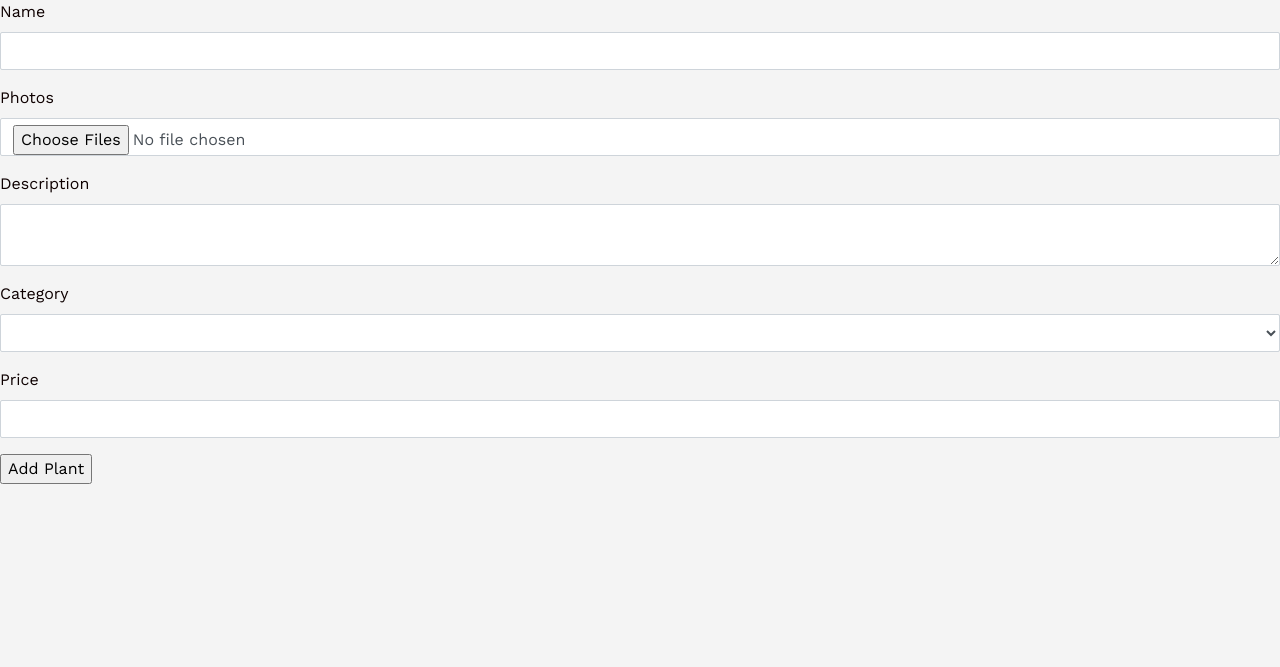
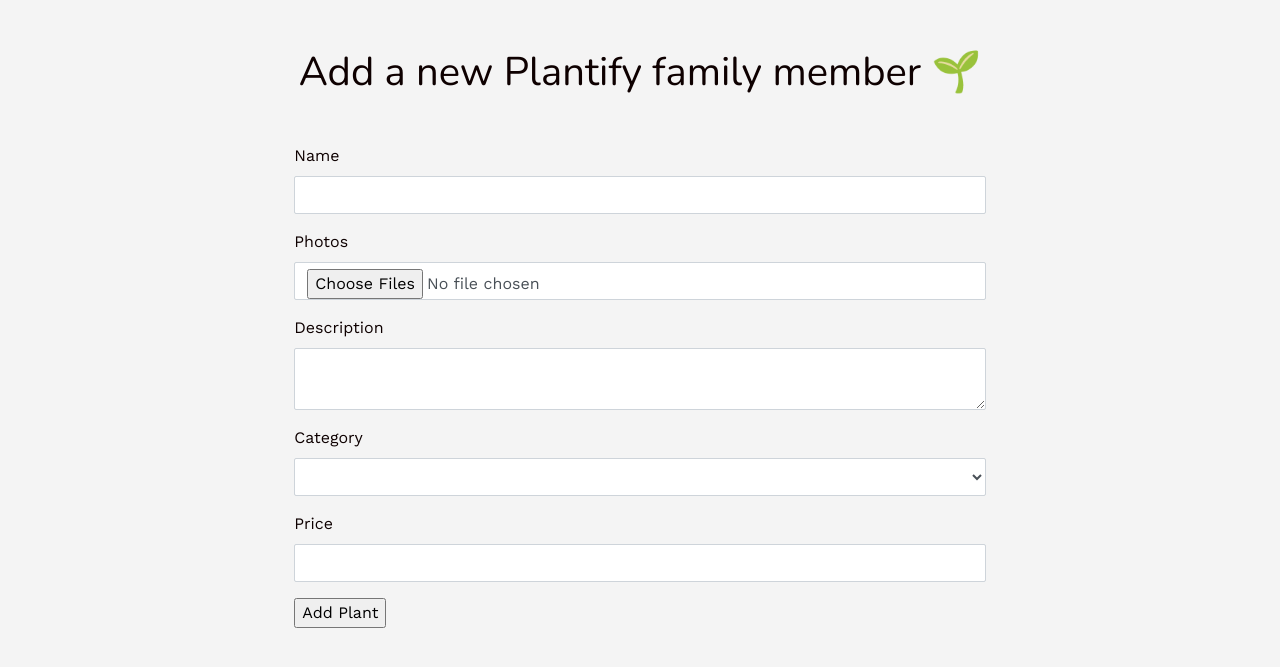
Before and after one commit to ClementPM/plantify, a Rails app: page /plants/new in a window 1280 px wide. Shown: the part 58-725 px from the top of the page. Run offline with Rails 7, Linux system fonts and the light colour scheme; a user stored in the database is signed in; style sheets or scripts are compiled from the project's sources; some libraries are stand-ins or nearby versions.

Commit message:
new plant form page done

```diff
--- /dev/null
+++ b/app/assets/stylesheets/components/_form.scss
@@ -0,0 +1,7 @@
+.new-form {
+  margin-right: auto;
+  margin-left: auto;
+  padding-right: 15px;
+  padding-left: 15px;
+  width: 65%;
+}
--- a/app/assets/stylesheets/components/_index.scss
+++ b/app/assets/stylesheets/components/_index.scss
@@ -3,3 +3,4 @@
 @import "avatar";
 @import "navbar";
 @import "splashpage";
+@import "form";
--- a/app/views/plants/_form.html.erb
+++ b/app/views/plants/_form.html.erb
@@ -1,3 +1,8 @@
+<div class="container mt-5">
+  <h1 class="mb-5 text-center">
+    Add a new Plantify family member 🌱
+  </h1>
+  <div class="new-form">
     <%= simple_form_for [@plant] do |f| %>
       <%= f.input :name %>
       <%= f.input :photos, as: :file, input_html: { multiple: 'multiple' } %>
@@ -6,3 +11,6 @@
       <%= f.input :price %>
       <%= f.submit "Add Plant" %>
     <% end %>
+  </div>
+
+</div>
--- a/app/views/plants/new.html.erb
+++ b/app/views/plants/new.html.erb
@@ -1 +1,2 @@
+
 <%= render 'plants/form' %>
```
Lines whose indentation alone changed are shown as unchanged.
